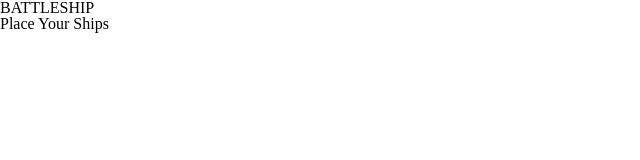
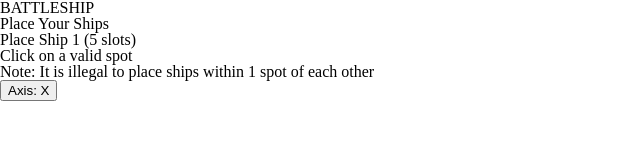
Before and after one commit to omardevelops/battleship, a plain HTML site: page index.html in a window 1280 px wide. Shown: the whole page, without its empty margins (0-640 px from the left). Drawn offline with Linux system fonts and the light colour scheme.

Commit message:
add: ship placement system proto

```diff
--- a/index.html
+++ b/index.html
@@ -18,7 +18,15 @@
   <h1>Place Your Ships</h1>
 
   <div id="ship-placement">
-    <div class="grid"></div>
+    <div id="headers">
+      <h1>Place Ship 1 (5 slots)</h1>
+      <h2>Click on a valid spot</h2>
+      <h3>Note: It is illegal to place ships within 1 spot of each other</h3>
+    </div>
+    <button id="axis">Axis: X</button>
+    <div id="grid-container">
+      <div class="grid"></div>
+    </div>
   </div>
 
 
```
